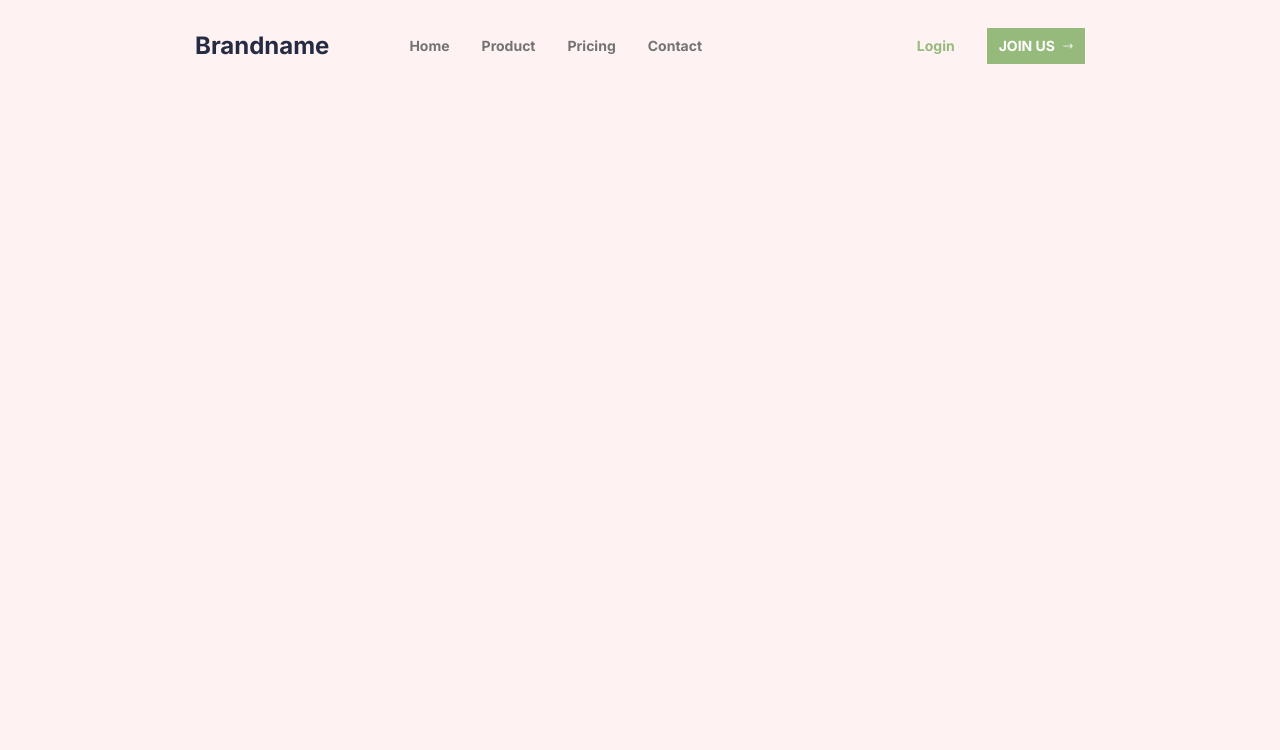
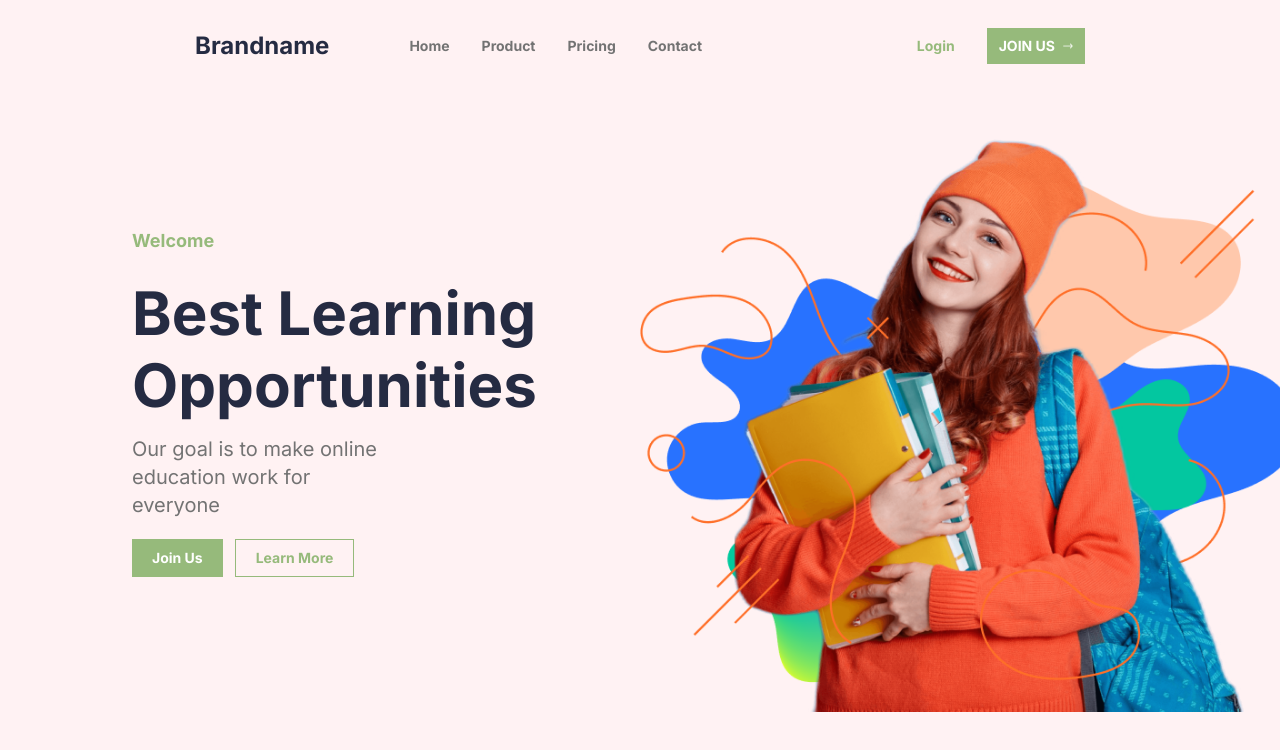
Before and after one commit to arifulsajib/yy-ventures-task, a Next.js app: page / in a window 1280 px wide. Shown: the top 750 px of the page. Built offline with nearby package versions, Linux system fonts and the light colour scheme.

Commit message:
banner section done

```diff
--- /dev/null
+++ b/app/components/Banner.tsx
@@ -0,0 +1,26 @@
+import Image from "next/image";
+import bannerImg from "../../public/hero-cover-1.png";
+
+const Banner = () => {
+  return (
+    <section>
+      <div className="grid grid-cols-1 lg:grid-cols-2 items-center">
+        <div className="ps-0 text-center lg:text-start lg:ps-[132px] order-2 lg:order-1">
+          <p className="text-lg text-lightgreen-color mb-7 font-bold">Welcome</p>
+          <h1 className="text-6xl text-deepblue-color font-bold">Best Learning </h1>
+          <h1 className="text-6xl text-deepblue-color font-bold my-3 mb-5">Opportunities</h1>
+          <p className="text-xl mb-5 lg:w-2/4 text-lightgrey-color">Our goal is to make online education work for everyone</p>
+          <div className="flex">
+            <button className="bg-lightgreen-color text-sm font-bold text-white py-2 px-5">Join Us</button>
+            <button className="border border-lightgreen-color text-sm font-bold text-lightgreen-color py-2 px-5 ms-3 hover:bg-lightgreen-color hover:text-white">Learn More</button>
+          </div>
+        </div>
+        <div className="order-1 lg:order-2">
+          <Image src={bannerImg} alt="banner" width={560} height={660} className="object-cover w-full" />
+        </div>
+      </div>
+    </section>
+  );
+};
+
+export default Banner;
--- a/app/components/Navigation.tsx
+++ b/app/components/Navigation.tsx
@@ -54,7 +54,7 @@ const Navigation = () => {
         {/* Mobile Menu */}
         <div className={`fixed z-40 w-full  bg-light-color overflow-hidden flex flex-col lg:hidden gap-12  origin-top duration-700 ${!toggleMenu ? "h-0" : "h-full"}`}>
           <div className="px-8">
-            <div className="flex flex-col gap-8 font-bold tracking-wider">
+            <div className="flex flex-col gap-8 font-bold tracking-wider text-lightgrey-color text-sm">
               {menuItems.map((item) => (
                 <Link href="#" key={item}>
                   {item}
--- a/app/globals.css
+++ b/app/globals.css
@@ -1,3 +1,5 @@
+@import url("https://fonts.googleapis.com/css2?family=Montserrat:ital,wght@0,100..900;1,100..900&display=swap");
+
 @tailwind base;
 @tailwind components;
 @tailwind utilities;
@@ -13,6 +15,7 @@
 
 body {
   background-color: var(--light-color);
+  font-family: "Montserrat", sans-serif;
 }
 
 @layer utilities {
--- a/app/page.tsx
+++ b/app/page.tsx
@@ -1,9 +1,11 @@
+import Banner from "./components/Banner";
 import Navigation from "./components/Navigation";
 
 export default function Home() {
   return (
     <main>
       <Navigation />
+      <Banner />
     </main>
   );
 }
```
